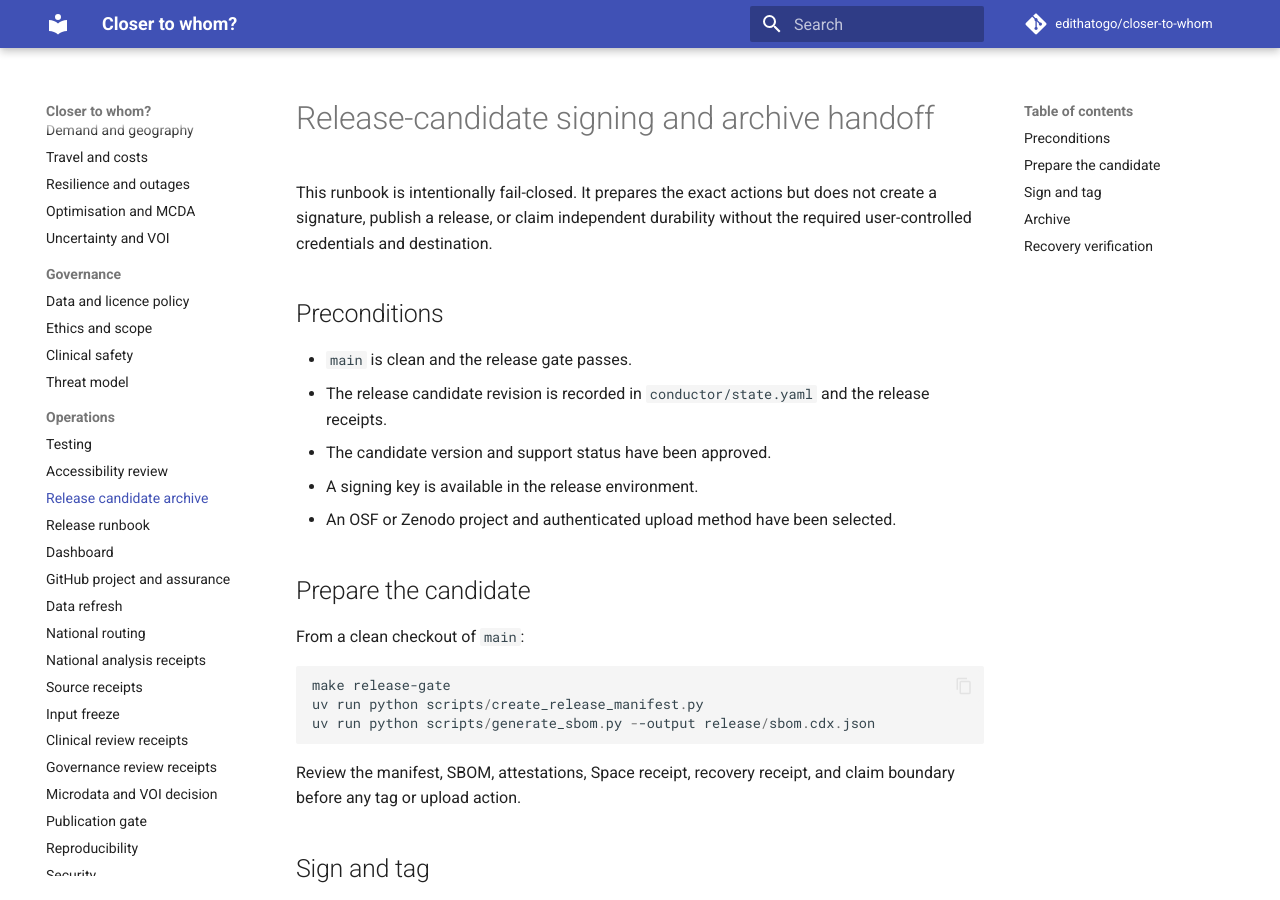
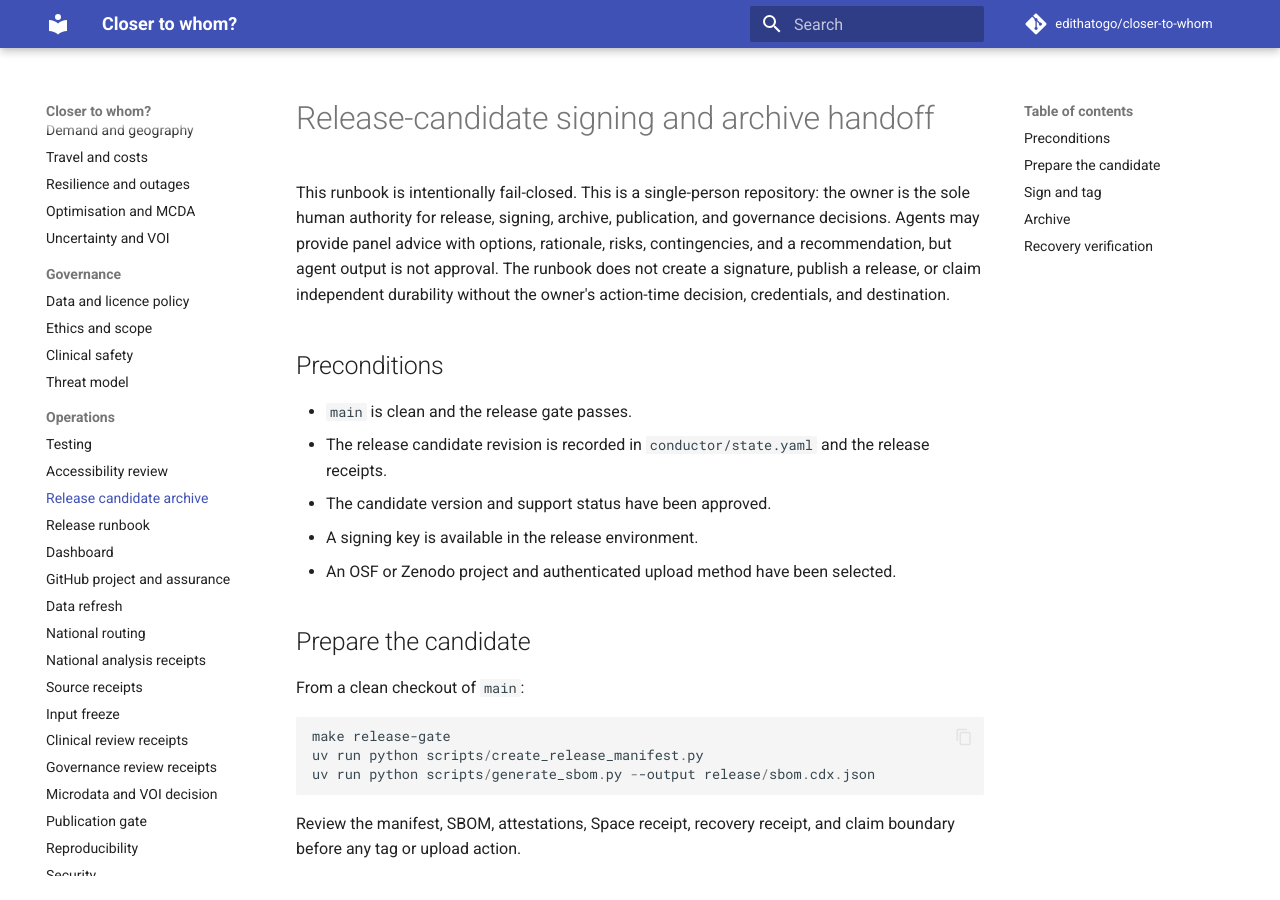
Before and after one commit to edithatogo/closer-to-whom, an MkDocs documentation site: the page built from docs/operations/release-candidate-archive.md, in a window 1280 px wide and 900 px high. Built offline with MkDocs 1.6.1 and Material for MkDocs 9.7.7, drawn with Linux system fonts in a browser that asks for light colours; comment, search, counter and statistics services are not loaded.

Commit message:
Clarify single-person repository governance
## Summary
- clarify that this is a single-person repository with owner-only human
authority
- state that no second reviewer, Code Owner, team approval, or mandatory
human-review dependency is required
- define delegated agent panels as advisory, requiring evidence,
options, rationale, risks, contingencies, and a recommendation
- align the release-candidate runbook and Conductor DEC-033/state with
this model

Unrelated existing working-tree artifacts were not included.

---------

Co-authored-by: Dylan Mordaunt (ISLHD) <Dylan.Mordaunt@health.nsw.gov.au>

```diff
--- a/docs/operations/release-candidate-archive.md
+++ b/docs/operations/release-candidate-archive.md
@@ -1,8 +1,10 @@
 # Release-candidate signing and archive handoff
 
-This runbook is intentionally fail-closed. It prepares the exact actions but does not create a
-signature, publish a release, or claim independent durability without the required user-controlled
-credentials and destination.
+This runbook is intentionally fail-closed. This is a single-person repository: the owner is the
+sole human authority for release, signing, archive, publication, and governance decisions. Agents
+may provide panel advice with options, rationale, risks, contingencies, and a recommendation, but
+agent output is not approval. The runbook does not create a signature, publish a release, or claim
+independent durability without the owner's action-time decision, credentials, and destination.
 
 ## Preconditions
 
```
Also changed, not shown: README.md (+9 -0 lines), 2 other files.
